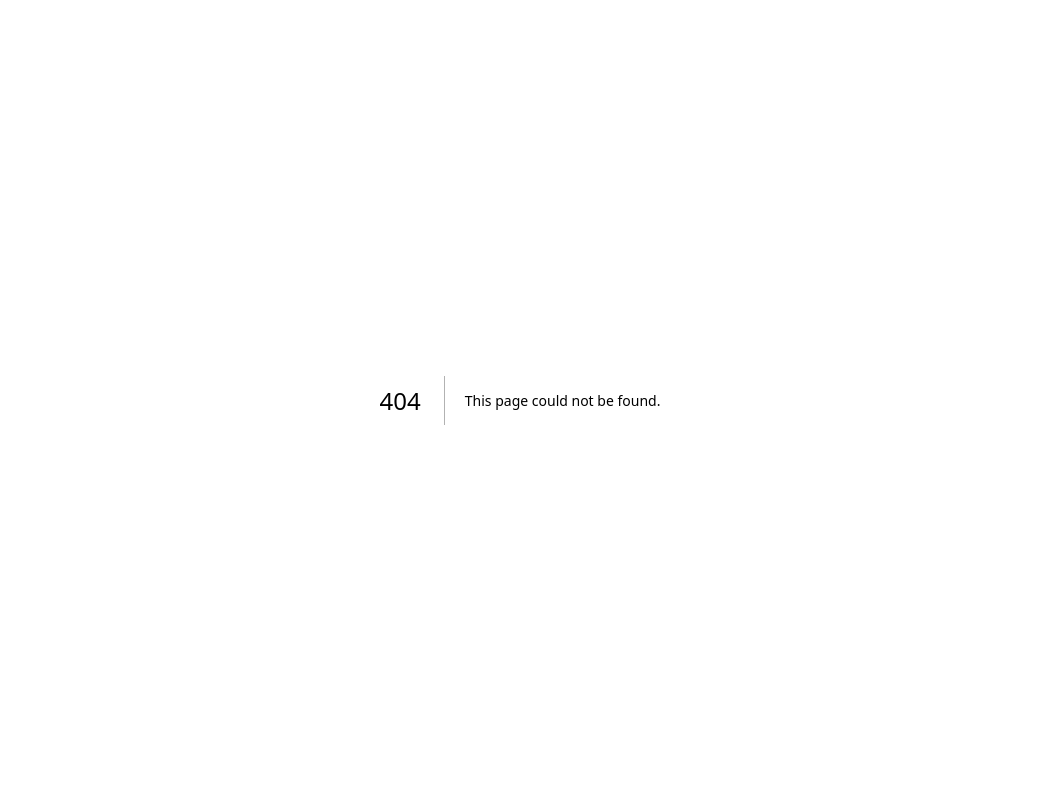
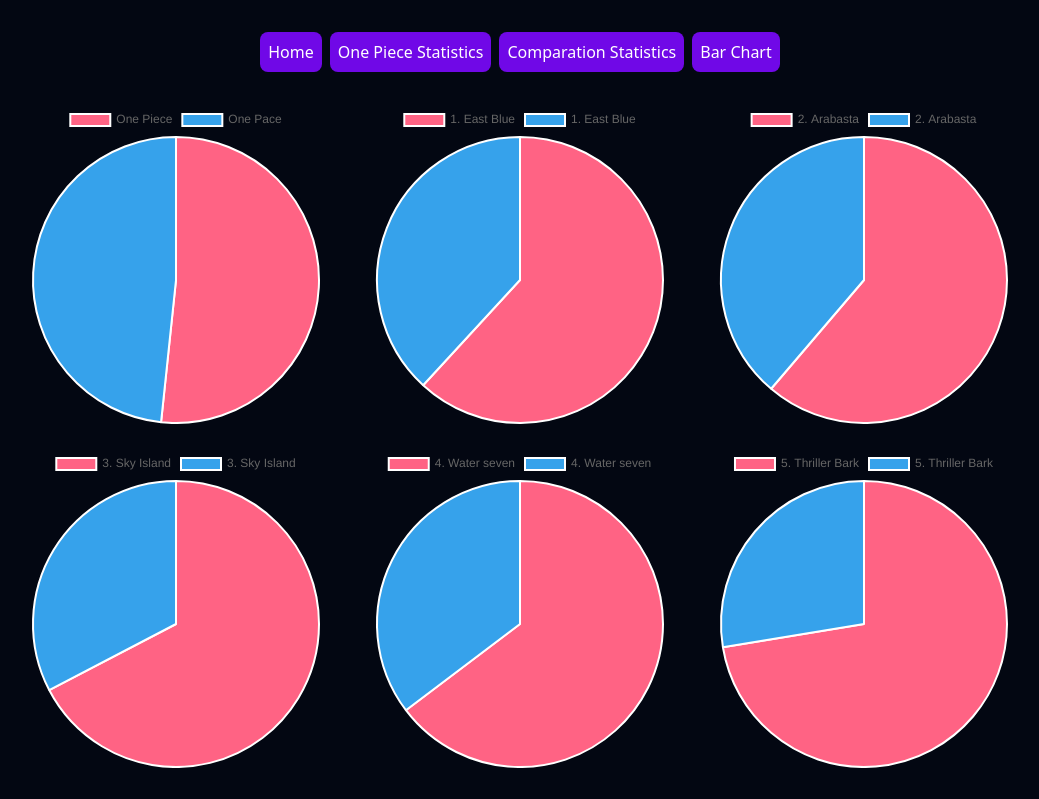
Before and after one commit to JavierOrtunoRoig/one-piece-statistics, a Next.js app: page /comparation in a window 1280 px wide. Before the commit this address had no page. Shown: the top 799 px of the page, without its empty margins (120-1159 px from the left). Built offline with nearby package versions, Linux system fonts and the light colour scheme.

Commit message:
add series comparation

```diff
--- a/app/one-piece/page.tsx
+++ b/app/comparation/page.tsx
@@ -1,5 +1,5 @@
 import React from 'react';
-import onePiece from '@/assets/one_piece.json';
+import onePiece from '@/assets/one_pace.json';
 import Display from '@/components/Display';
 
 interface PageProps {
@@ -12,7 +12,7 @@ const Page = async (props: PageProps) => {
   const searchParams = await props.searchParams;
   const chartType = searchParams?.chartType || 'pie';
 
-  return <Display serie={onePiece} label='One Piece' chartType={chartType} />;
+  return <Display serie={onePiece} label='comparation' chartType={chartType} />;
 };
 
 export default Page;
--- a/app/one-pace/page.tsx
+++ b/app/one-pace/page.tsx
@@ -1,5 +1,5 @@
 import React from 'react';
-import onePiece from '@/assets/one_pace.json';
+import onePace from '@/assets/one_pace.json';
 import Display from '@/components/Display';
 
 interface PageProps {
@@ -12,7 +12,7 @@ const Page = async (props: PageProps) => {
   const searchParams = await props.searchParams;
   const chartType = searchParams?.chartType || 'pie';
 
-  return <Display serie={onePiece} label='One Pace' chartType={chartType} />;
+  return <Display serie={onePace} label='one-pace' chartType={chartType} />;
 };
 
 export default Page;
--- a/components/Chart.tsx
+++ b/components/Chart.tsx
@@ -15,8 +15,12 @@ import {
 import {
   getAllArcsChartInformation,
   getAllSagasChartInformation,
+  getSerieTotalTime,
   getTime,
 } from '@/helpers/time';
+
+import onePace from '@/assets/one_pace.json';
+import onePiece from '@/assets/one_piece.json';
 
 // Registrar elementos necesarios para Chart.js
 
@@ -41,9 +45,16 @@ interface PieChartProps {
   arc?: string;
   serieData: Serie;
   type: 'PIE' | 'BAR';
+  comparation: boolean;
 }
 
-const Chart: FC<PieChartProps> = ({ chartId, arc, serieData, type }) => {
+const Chart: FC<PieChartProps> = ({
+  chartId,
+  arc,
+  serieData,
+  type,
+  comparation,
+}) => {
   let labels: string[] = [];
   let data: number[] = [];
 
@@ -53,25 +64,46 @@ const Chart: FC<PieChartProps> = ({ chartId, arc, serieData, type }) => {
     ChartJS.register(BarElement, CategoryScale, LinearScale, Tooltip, Legend);
   }
 
-  if (!arc) {
+  if (!arc && !comparation) {
     const sagasChartInformation = getAllSagasChartInformation(serieData).sort(
       (a, b) => b.duration - a.duration,
     );
 
     labels = sagasChartInformation.map((saga) => saga.label);
     data = sagasChartInformation.map((saga) => saga.duration);
-  } else {
+  } else if (arc && !comparation) {
     const arcChartInformation = getAllArcsChartInformation(serieData, arc).sort(
       (a, b) => b.duration - a.duration,
     );
     labels = arcChartInformation.map((arc) => arc.label);
     data = arcChartInformation.map((arc) => arc.duration);
+  } else if (!arc && comparation) {
+    const totalOnePiece = getSerieTotalTime(onePiece);
+    const totalOnePace = getSerieTotalTime(onePace);
+    labels = ['One Piece', 'One Pace'];
+    data = [totalOnePiece, totalOnePace];
+  } else if (arc && comparation) {
+    console.log({ arc });
+    const sagasChartInformationOnePiece = getAllArcsChartInformation(
+      onePiece,
+      arc,
+    );
+    const sagasChartInformationOnePace = getAllArcsChartInformation(
+      onePace,
+      arc,
+    );
+    labels = [arc, arc];
+    data = [
+      sagasChartInformationOnePiece.reduce((acc, val) => acc + val.duration, 0),
+      sagasChartInformationOnePace.reduce((acc, val) => acc + val.duration, 0),
+    ];
   }
 
   const chartData = {
     labels: labels,
     datasets: [
       {
+        label: 'Duration',
         data: data,
         backgroundColor: COLORS,
       },
@@ -118,6 +150,8 @@ const Chart: FC<PieChartProps> = ({ chartId, arc, serieData, type }) => {
     },
   };
 
+  console.log({ optios: { ...options, ...barOptions } });
+
   return type === 'PIE' ? (
     <Pie id={chartId} data={chartData} options={options} />
   ) : (
--- a/components/Display.tsx
+++ b/components/Display.tsx
@@ -4,14 +4,14 @@ import Chart from './Chart';
 
 interface DisplayProps {
   serie: Serie;
-  label: 'One Piece' | 'One Pace';
+  label: 'one-piece' | 'one-pace' | 'comparation';
   chartType: 'bar' | 'pie';
 }
 
 const Display: FC<DisplayProps> = ({ serie, label, chartType = 'pie' }) => {
-  const anotherSerie = `/${label !== 'One Piece' ? 'one-piece' : 'one-pace'}`;
-  const currentSerie = `/${label === 'One Piece' ? 'one-piece' : 'one-pace'}`;
-  const anotherSerieLabel = label === 'One Piece' ? 'One Pace' : 'One Piece';
+  const anotherSerie = `/${label === 'one-piece' ? 'one-pace' : 'one-piece'}`;
+  const currentSerie = `/${label}`;
+  const anotherSerieLabel = label === 'one-piece' ? 'One Pace' : 'One Piece';
 
   return (
     <>
@@ -30,6 +30,13 @@ const Display: FC<DisplayProps> = ({ serie, label, chartType = 'pie' }) => {
           {anotherSerieLabel} Statistics
         </Link>
 
+        <Link
+          href={'/comparation'}
+          className='rounded-lg bg-violet-700 p-2 transition-all duration-300 hover:scale-110 hover:bg-violet-900'
+        >
+          Comparation Statistics
+        </Link>
+
         {/* change chart type */}
         <Link
           href={
@@ -45,18 +52,40 @@ const Display: FC<DisplayProps> = ({ serie, label, chartType = 'pie' }) => {
       <div className='flex w-full flex-wrap justify-center gap-6'>
         <div className='w-full lg:w-5/12 xl:w-3/12'>
           {chartType === 'pie' ? (
-            <Chart chartId='totalSagasHours' serieData={serie} type='PIE' />
+            <Chart
+              chartId='totalSagasHours'
+              serieData={serie}
+              type='PIE'
+              comparation={label === 'comparation'}
+            />
           ) : (
-            <Chart chartId='totalSagasHours' serieData={serie} type='BAR' />
+            <Chart
+              chartId='totalSagasHours'
+              serieData={serie}
+              type='BAR'
+              comparation={label === 'comparation'}
+            />
           )}
         </div>
 
         {Object.keys(serie).map((arc) => (
           <div key={arc} className='w-full lg:w-5/12 xl:w-3/12'>
             {chartType === 'pie' ? (
-              <Chart chartId={arc} serieData={serie} arc={arc} type='PIE' />
+              <Chart
+                chartId={arc}
+                serieData={serie}
+                arc={arc}
+                type='PIE'
+                comparation={label === 'comparation'}
+              />
             ) : (
-              <Chart chartId={arc} serieData={serie} arc={arc} type='BAR' />
+              <Chart
+                chartId={arc}
+                serieData={serie}
+                arc={arc}
+                type='BAR'
+                comparation={label === 'comparation'}
+              />
             )}
           </div>
         ))}
```
